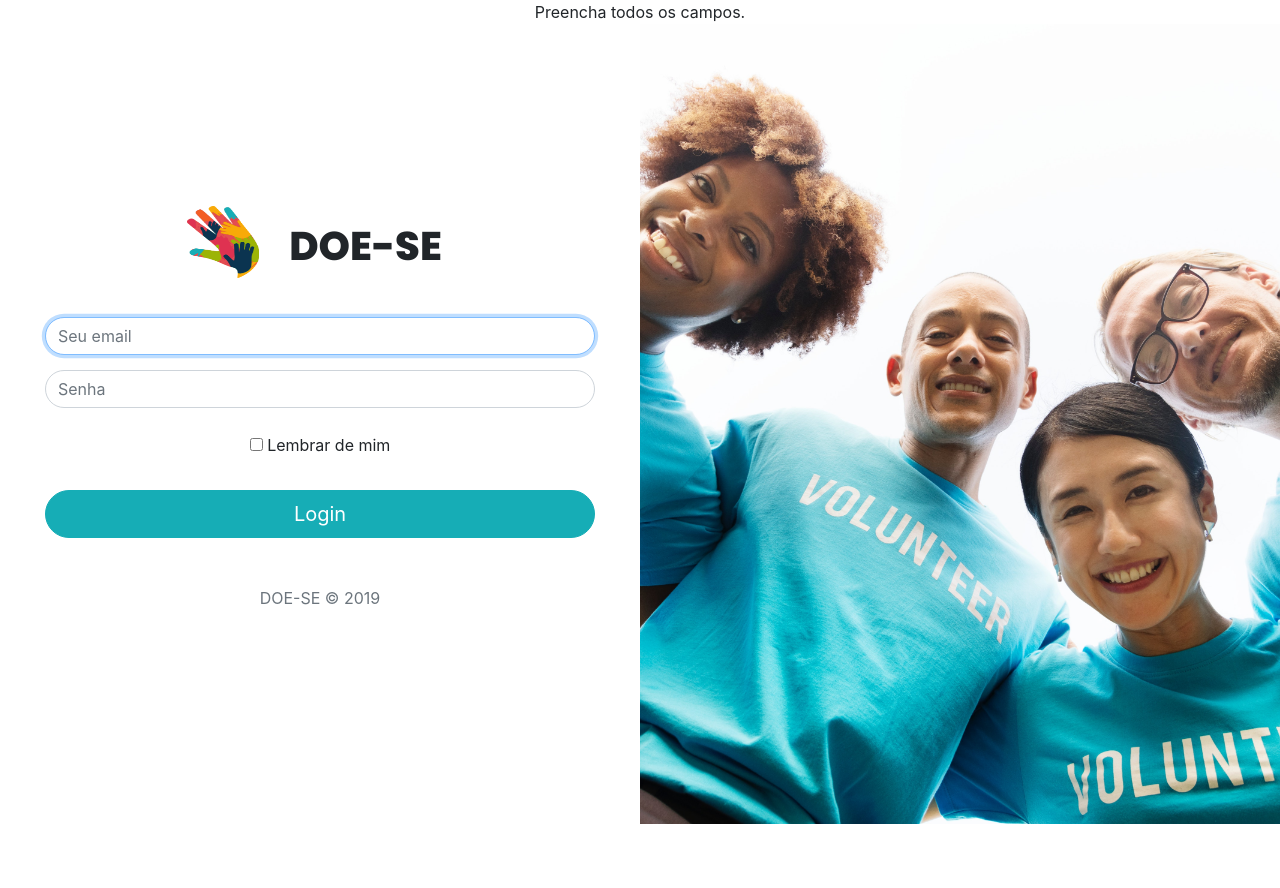
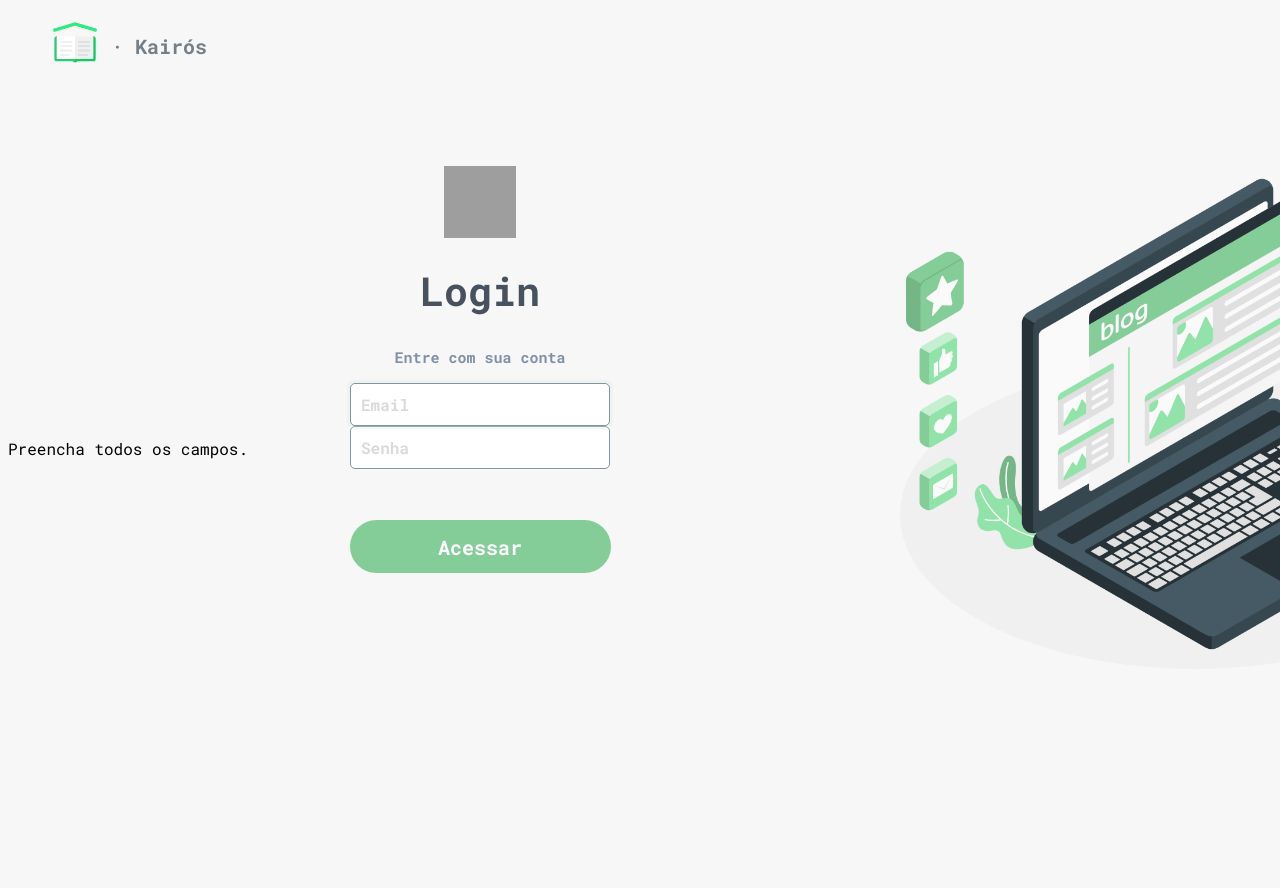
Before and after one commit to luizfpq/Kairos, a PHP site: page /app/index.php in a window 1280 px wide. Before the commit the page ends 824 px from the top, so only its background shows below. Run offline with PHP 8.4, Linux system fonts and the light colour scheme; grey boxes are pictures that could not be loaded.

Commit message:
deploy login page

```diff
--- a/app/assets/custom-style/signin.css
+++ b/app/assets/custom-style/signin.css
@@ -1,32 +1,240 @@
-h1,h2,h3,h4,h5,h6{
-	font-family: 'Poppins', sans-serif;
+.bd-placeholder-img {
+  font-size: 1.125rem;
+  text-anchor: middle;
+  -webkit-user-select: none;
+  -moz-user-select: none;
+  -ms-user-select: none;
+  user-select: none;
+}
+
+@media (min-width: 768px) {
+  .bd-placeholder-img-lg {
+    font-size: 3.5rem;
+  }
+}
+html,
+body {
+height: 100%;
+}
+
+body {
+display: -ms-flexbox;
+font-family: Roboto Mono;
+display: flex;
+-ms-flex-align: center;
+align-items: center;
+padding-top: 40px;
+padding-bottom: 40px;
+background-color: #F7F7F7;
+
+}
+input {
+  font-family: Roboto Mono;
+  font-weight: 700;
+}
+
+::placeholder { /* Chrome, Firefox, Opera, Safari 10.1+ */
+  color: rgb(150, 150, 150);
+  opacity: 0.35; /* Firefox */
+}
+
+button {
+  -webkit-appearance: button;
+  -webkit-writing-mode: horizontal-tb !important;
+  text-rendering: auto;
+  color: -internal-light-dark-color(buttontext, rgb(170, 170, 170));
+  letter-spacing: normal;
+  word-spacing: normal;
+  text-transform: none;
+  text-indent: 0px;
+  text-shadow: none;
+
+  text-align: center;
+  align-items: flex-start;
+  cursor: default;
+  background-color: -internal-light-dark-color(rgba(239, 239, 239, 0), rgba(74, 74, 74, 0));
+  box-sizing: border-box;
+  margin: 0em;
+  font: 400 13.3333px Roboto Mono;
+  padding: 1px 6px;
+  border-width: 0px;
+  border-top-width: 0px;
+  border-right-width: 0px;
+  border-bottom-width: 0px;
+  border-left-width: 0px;
+  border-style: outset;
+  border-color: -internal-light-dark-color(rgba(252, 252, 252, 0), rgba(195, 195, 195, 0));
+  border-image: initial;
 }
 
 
-.hero-img{
-	background: url("../img/logon-bg.jpg");
-	background-size: cover;
-	background-position: center;
-}
-.form-wrapper{
-	margin-top: auto;
-	margin-bottom: auto;
-}
-.form-signin{
-	padding: 15px 30px;
-	max-width: 800px;
-	margin-left: auto;
-}
-.form-signin h1{
-	line-height: 2;
-	font-weight: 800!important;
-}
-.form-signin input,.form-signin button{
-	margin: 15px 0;
-	border-radius: 30px;
+.icon-logo {
+  width: 52px;
+  height: 52px;
+  position: absolute;
+  left: 49px;
+  top: 18px;
 }
 
-.btn-primary,.btn-primary:hover{
-	background: #16ADB6;
-	border-color:#16ADB6;
+.title-logo {
+  color: #47525E;
+  font-family: Roboto Mono;
+  font-weight: 700;
+  font-size: 20px;
+  line-height: 26px;
+  opacity: 0.73;
+  text-align: left;
+  position:absolute;
+  left: 111px;
+  top: 13px;
+
 }
+
+.form-signin {
+  width: 100%;
+  max-width: 330px;
+  padding: 15px;
+  margin: auto;
+  background-color: rgba(0, 0, 0, 0);
+  border-radius: 52px;
+  width: 506px;
+  height: 449px;
+  position: absolute;
+  left: 300px;
+  top: 151px;
+  }
+  .form-signin .checkbox {
+  font-weight: 400;
+  }
+  .form-signin .form-control {
+  position: relative;
+  box-sizing: border-box;
+  height: auto;
+  padding: 10px;
+  font-size: 16px;
+  }
+  .form-signin .form-control:focus {
+  z-index: 2;
+  }
+
+.form-signin {
+  color: #47525E;
+  font-family: Roboto Mono;
+  font-size: 20px;
+  line-height: 51px;
+  width: 506px;
+  text-align: center;
+}
+
+.form-signin-login-text {
+  color: #47525E;
+  font-family: Roboto Mono;
+  font-size: 20px;
+}
+
+
+.form-signin-msg-text {
+  color: #8190A5;
+  font-family: Roboto Mono;
+  font-size: 15px;
+  line-height: 28px;
+  text-align: center;
+}
+
+.div-login-img-right {
+  position: absolute;
+  left: 900px;
+  top: 129px;
+  width: 590px;
+  height: 590px;
+}
+
+.login-img-right {
+  width: 590px;
+  height: 590px;
+}
+
+
+
+.form-signin input[type="email"] {
+  background-color: #FFFFFF;
+  border: 1px solid #8492A6;
+  border-radius: 5px;
+  width: 260px;
+  height: 43px;
+}
+
+
+.form-signin input[type="password"] {
+  background-color: #FFFFFF;
+  border: 1px solid #8492A6;
+  border-radius: 5px;
+  width: 260px;
+  height: 43px;
+}
+
+.btn-primary {
+  background-color: #84CD98;
+  border-radius: 49px;
+  width: 261px;
+  height: 53px;
+}
+.form-control:focus {
+  color: #495057;
+  background-color: #fff;
+  border-color: #d3d4d0;
+  outline: 0;
+  box-shadow: 0 0 0 0.2rem rgba(215, 231, 212, 0.25);
+}
+
+
+.btn-primary {
+  color: #fff;
+  background-color: #84CD98;
+  border-color: #84CD98;
+}
+
+.btn-primary:hover {
+  color: #fff;
+  background-color: #84CD98;
+  border-color: #84CD98;
+}
+
+.btn-primary:active {
+  color: #fff;
+  background-color: #84CD98;
+  border-color: #84CD98;
+}
+
+.btn-primary:focus, .btn-primary.focus {
+  color: #fff;
+  background-color: #84CD98;
+  border-color: #84CD98;
+  box-shadow: 0 0 0 0.2rem rgba(38, 255, 85, 0.5);
+}
+
+.btn-primary.disabled, .btn-primary:disabled {
+  color: #fff;
+  background-color: #84CD98;
+  border-color: #84CD98;
+}
+
+.btn-primary:not(:disabled):not(.disabled):active, .btn-primary:not(:disabled):not(.disabled).active,
+.show > .btn-primary.dropdown-toggle {
+  color: #fff;
+  background-color: #84CD98;
+  border-color: #84CD98;
+}
+
+.btn-primary:not(:disabled):not(.disabled):active:focus, .btn-primary:not(:disabled):not(.disabled).active:focus,
+.show > .btn-primary.dropdown-toggle:focus {
+  box-shadow: 0 0 0 0.2rem rgba(38, 255, 85, 0.5);
+}
+
+.btn-primary-login-text {
+  color: #FFFFFF;
+  font-family: Roboto Mono;
+  font-weight: 700;
+  font-size: 20px;
+  text-align: center;
+}
--- a/app/view/logon/logon.php
+++ b/app/view/logon/logon.php
@@ -1,44 +1,53 @@
+<!doctype html>
 <html lang="pt-br">
   <head>
     <meta charset="utf-8">
     <meta name="viewport" content="width=device-width, initial-scale=1, shrink-to-fit=no">
-    <link rel="icon" href="assets/img/logo-2.png">
-  	<link href="https://fonts.googleapis.com/css?family=Poppins:100,400,800&display=swap" rel="stylesheet">
+    <meta name="description" content="Sistema de gestão de horas complementares - Kairós - UFMS">
+    <meta name="author" content="Lucas Padilha, Luiz Quirino">
+    <title> &middot; Kairós &middot;</title>
 
+    <link rel="canonical" href="https://getbootstrap.com/docs/4.5/examples/sign-in/">
+    <link href="https://fonts.googleapis.com/css2?family=Roboto+Mono:ital,wght@0,100;0,300;0,400;0,500;0,700;1,100;1,300;1,400;1,500;1,700&display=swap" rel="stylesheet">
 
-    <title>DOE-SE | Identifique-se</title>
+    <!-- Bootstrap core CSS -->
+<!-- <link href="../assets/css/bootstrap.css" rel="stylesheet"> -->
+<link href="assets/custom-style/signin.css" rel="stylesheet">
 
-    <!-- Principal CSS do Bootstrap -->
-    <link rel="stylesheet" href="https://stackpath.bootstrapcdn.com/bootstrap/4.1.3/css/bootstrap.min.css" integrity="sha384-MCw98/SFnGE8fJT3GXwEOngsV7Zt27NXFoaoApmYm81iuXoPkFOJwJ8ERdknLPMO" crossorigin="anonymous">
-    <link rel="stylesheet" type="text/css" href="assets/custom-style/signin.css">
+    <!-- Favicons -->
+<link rel="apple-touch-icon" href="assets/img/favicons/apple-touch-icon.png" sizes="180x180">
+<link rel="icon" href="assets/img/favicons/favicon-32x32.png" sizes="32x32" type="image/png">
+<link rel="icon" href="assets/img/favicons/favicon-16x16.png" sizes="16x16" type="image/png">
+<link rel="manifest" href="assets/img/favicons/manifest.json">
+<link rel="mask-icon" href="assets/img/favicons/safari-pinned-tab.svg" color="#563d7c">
+<link rel="icon" href="assets/img/favicons/favicon.ico">
+<meta name="msapplication-config" content="assets/img/favicons/browserconfig.xml">
+<meta name="theme-color" content="#563d7c">
+  </head>
+  <body class="text-center">
 
-  </head>
+<img src="../assets/img/icon-kairos.png" class="icon-logo">
+<p name="logo" class="title-logo">
+  &middot; Kair&oacute;s
+</p>
+<div name="login-img-right" class="div-login-img-right">
+  <img src="../assets/img/blog-post-amico.png" class="login-img-right">
+</div>
 
-  <body class="text-center container-fluid">
+  <form class="form-signin">
+  <img class="mb-4" src="/docs/4.5/assets/brand/bootstrap-solid.svg" alt="" width="72" height="72">
+  <h1 class="form-signin-title-text">Login</h1>
+  <h2 class="form-signin-msg-text">Entre com sua conta</h2>
+  <input type="email" id="email" name="email" class="form-control" placeholder="Email" required autofocus>
+  <input type="password" id="password" name="password" class="form-control" placeholder="Senha" required>
+  <div class="checkbox mb-3">
+    <!--<label>
+      <input type="checkbox" value="remember-me"> Remember me
+    </label> -->
+    <br />
+  </div>
+  <button class="btn btn-lg btn-primary btn-primary-login-text" type="submit">Acessar</button>
 
-  	<div class="row h-100">
-  		<div class="col-lg-6 form-wrapper">
-  			<form class="form-signin" action="index.php?controller=Logon&action=logon" method="post">
-	  			<div class="container heading-form">
-	  				<div class="row brand">
-	  					<div class="col-4 col-lg-5"><img class="mb-4 float-right" src="assets/img/logo-2.png" alt="" width="72" height="72"></div>
-	  					<div class="col"><h1 class="text-left">DOE-SE</h1></div>
-	  				</div>
-	  			</div>
-		      <label for="inputEmail" class="sr-only">Endereço de email</label>
-		      <input type="email" name="email" id="inputEmail" class="form-control" placeholder="Seu email" required autofocus>
-		      <label for="inputPassword" class="sr-only">Senha</label>
-		      <input type="password" name="password" id="inputPassword" class="form-control" placeholder="Senha" required>
-		      <div class="checkbox mb-3">
-		        <label>
-		          <input type="checkbox" value="remember-me"> Lembrar de mim
-		        </label>
-		      </div>
-		      <button class="btn btn-lg btn-primary btn-block" type="submit">Login</button>
-		      <p class="mt-5 mb-3 text-muted">DOE-SE &copy; 2019</p>
-		    </form>
-  		</div>
-  		<div class="col-lg-6 hero-img"></div>
-  	</div>
-  </body>
+</form>
+</body>
 </html>
```
Also changed, not shown: app/assets/custom-style/signin.old.css (added, +273 -0 lines), app/view/index/index.php (line endings or trailing spaces), 2 other files.
